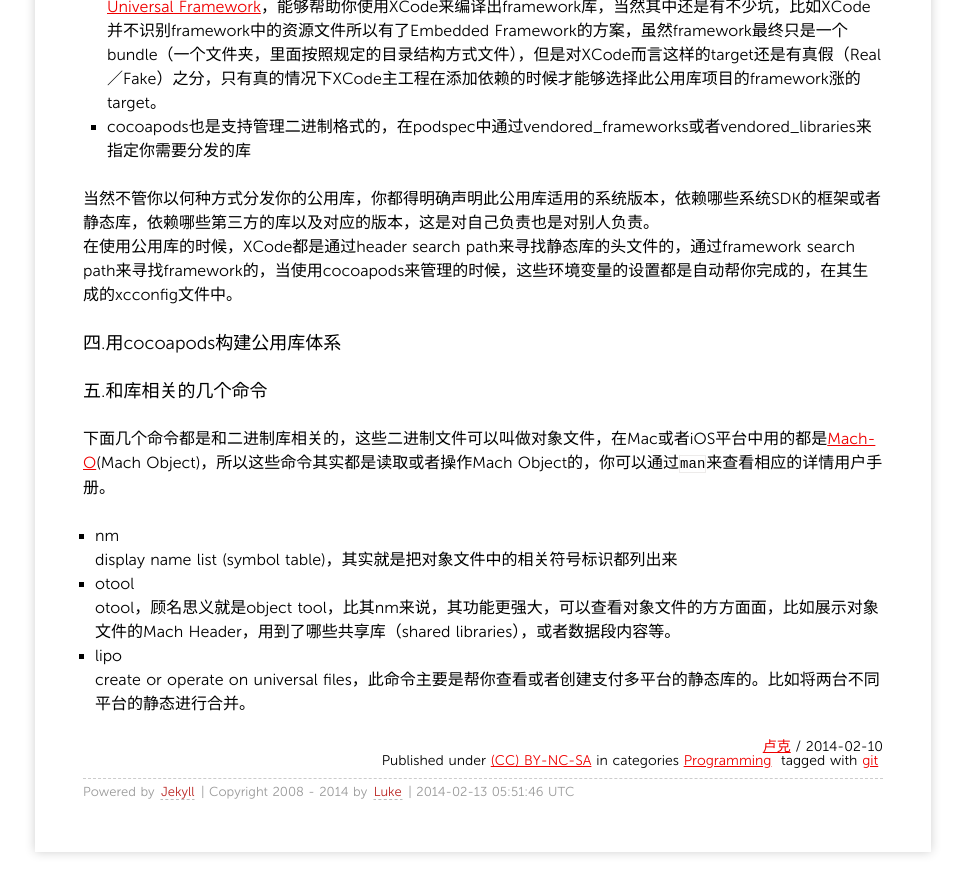
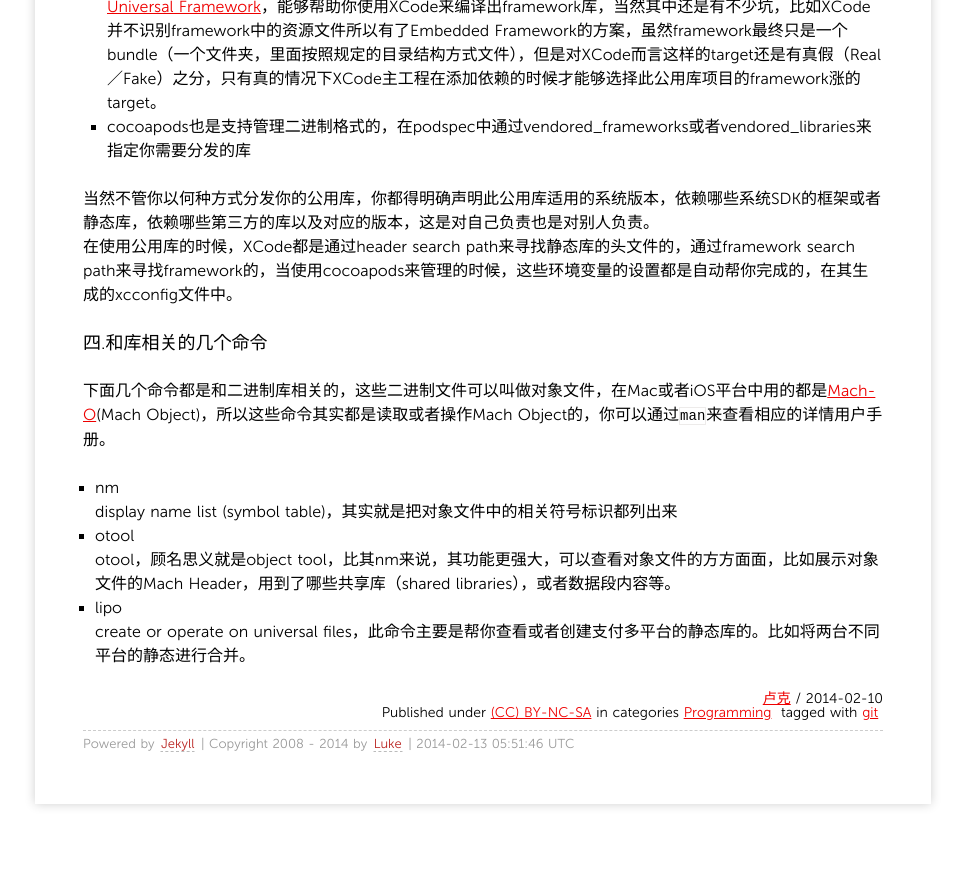
Before and after one commit to bjzhang/bjzhang.github.io, a Jekyll site: the page built from _posts/2014/2014-02-10-objc-lib.md, in a window 1280 px wide and 900 px high, scrolled down 1627 px. Shown: the top 894 px of the window, without its empty margins (157-1122 px from the left). Built offline with Jekyll 4.4.1, drawn with Linux system fonts in a browser that asks for light colours; Markdown is read by kramdown in place of the engine named in the settings; comment, search, counter and statistics services are not loaded; after the commit the page ends 2479 px from its top, so only the background shows below that.

Commit message:
更新内容

```diff
--- a/_posts/2014/2014-02-10-objc-lib.md
+++ b/_posts/2014/2014-02-10-objc-lib.md
@@ -44,9 +44,7 @@ objc公用库的使用场景还是比较常见的，iOS SDK本身就是公用库
 当然不管你以何种方式分发你的公用库，你都得明确声明此公用库适用的系统版本，依赖哪些系统SDK的框架或者静态库，依赖哪些第三方的库以及对应的版本，这是对自己负责也是对别人负责。
 在使用公用库的时候，XCode都是通过header search path来寻找静态库的头文件的，通过framework search path来寻找framework的，当使用cocoapods来管理的时候，这些环境变量的设置都是自动帮你完成的，在其生成的xcconfig文件中。
 
-### 四.用cocoapods构建公用库体系
-
-### 五.和库相关的几个命令
+### 四.和库相关的几个命令
 下面几个命令都是和二进制库相关的，这些二进制文件可以叫做对象文件，在Mac或者iOS平台中用的都是[Mach-O](http://zh.wikipedia.org/wiki/Mach-O)(Mach Object)，所以这些命令其实都是读取或者操作Mach Object的，你可以通过`man`来查看相应的详情用户手册。
 
  - nm
```
